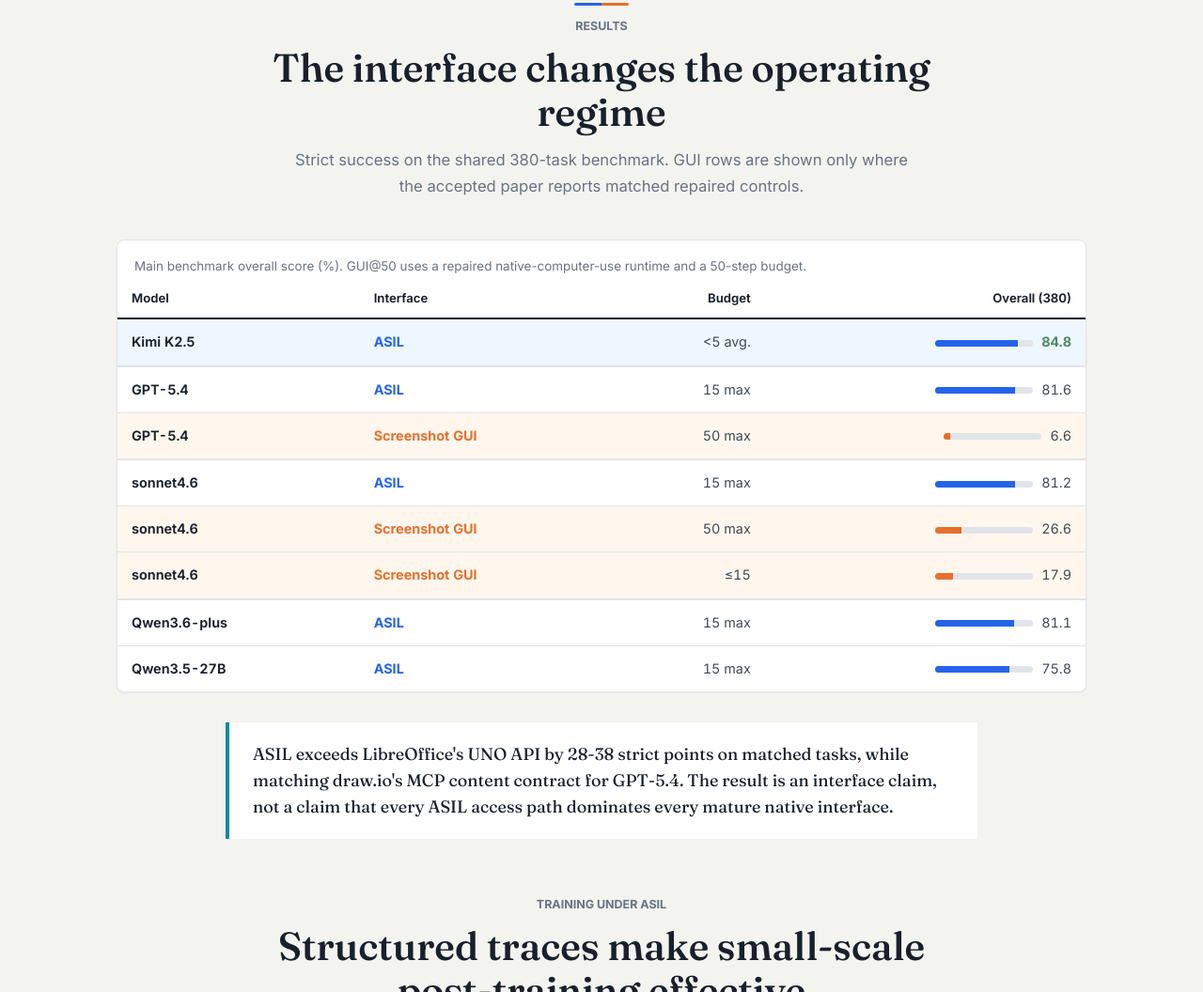
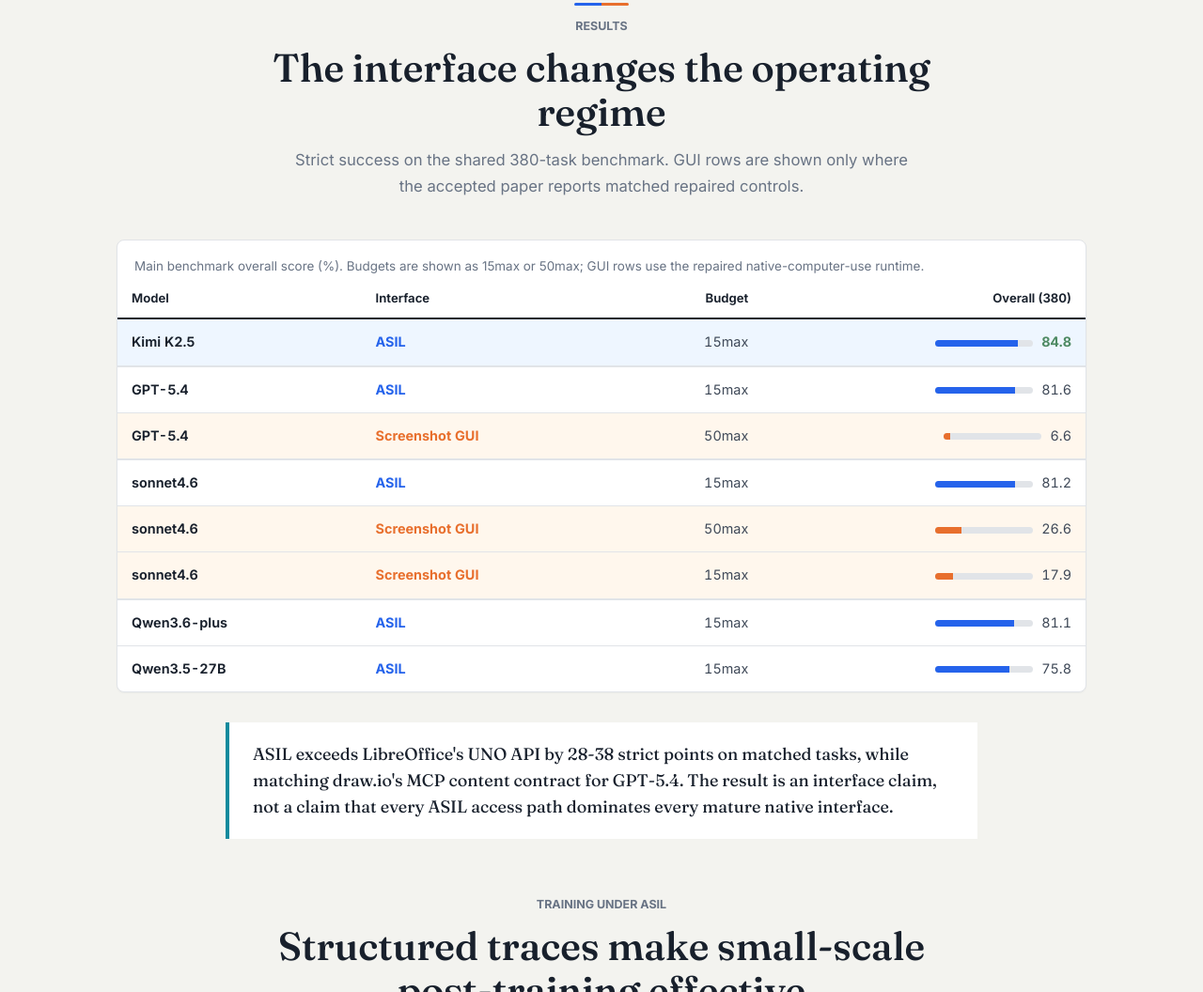
Before and after one commit to sharryXR/ASIL, a plain HTML site: page docs/index.html in a window 1280 px wide. Shown: the part 5621-6677 px from the top of the page at 94% size. Drawn offline with Linux system fonts and the light colour scheme.

Commit message:
docs: standardize result budget labels

```diff
--- a/docs/index.html
+++ b/docs/index.html
@@ -367,19 +367,19 @@
         <div class="tbl-card">
           <div class="tbl-scroll">
             <table class="results">
-              <caption>Main benchmark overall score (%). GUI@50 uses a repaired native-computer-use runtime and a 50-step budget.</caption>
+              <caption>Main benchmark overall score (%). Budgets are shown as 15max or 50max; GUI rows use the repaired native-computer-use runtime.</caption>
               <thead>
                 <tr><th class="left">Model</th><th class="left">Interface</th><th>Budget</th><th>Overall (380)</th></tr>
               </thead>
               <tbody>
-                <tr class="highlight"><td class="left model">Kimi K2.5</td><td class="left"><span class="mode-asil">ASIL</span></td><td>&lt;5 avg.</td><td class="score-cell"><span class="scorebar" style="--score:84.8%"></span><span class="best-score">84.8</span></td></tr>
-                <tr class="group-start"><td class="left model">GPT-5.4</td><td class="left"><span class="mode-asil">ASIL</span></td><td>15 max</td><td class="score-cell"><span class="scorebar" style="--score:81.6%"></span>81.6</td></tr>
-                <tr class="gui-row"><td class="left model">GPT-5.4</td><td class="left"><span class="mode-gui">Screenshot GUI</span></td><td>50 max</td><td class="score-cell"><span class="scorebar" style="--score:6.6%"></span>6.6</td></tr>
-                <tr class="group-start"><td class="left model">sonnet4.6</td><td class="left"><span class="mode-asil">ASIL</span></td><td>15 max</td><td class="score-cell"><span class="scorebar" style="--score:81.2%"></span>81.2</td></tr>
-                <tr class="gui-row"><td class="left model">sonnet4.6</td><td class="left"><span class="mode-gui">Screenshot GUI</span></td><td>50 max</td><td class="score-cell"><span class="scorebar" style="--score:26.6%"></span>26.6</td></tr>
-                <tr class="gui-row"><td class="left model">sonnet4.6</td><td class="left"><span class="mode-gui">Screenshot GUI</span></td><td>&le;15</td><td class="score-cell"><span class="scorebar" style="--score:17.9%"></span>17.9</td></tr>
-                <tr class="group-start"><td class="left model">Qwen3.6-plus</td><td class="left"><span class="mode-asil">ASIL</span></td><td>15 max</td><td class="score-cell"><span class="scorebar" style="--score:81.1%"></span>81.1</td></tr>
-                <tr><td class="left model">Qwen3.5-27B</td><td class="left"><span class="mode-asil">ASIL</span></td><td>15 max</td><td class="score-cell"><span class="scorebar" style="--score:75.8%"></span>75.8</td></tr>
+                <tr class="highlight"><td class="left model">Kimi K2.5</td><td class="left"><span class="mode-asil">ASIL</span></td><td>15max</td><td class="score-cell"><span class="scorebar" style="--score:84.8%"></span><span class="best-score">84.8</span></td></tr>
+                <tr class="group-start"><td class="left model">GPT-5.4</td><td class="left"><span class="mode-asil">ASIL</span></td><td>15max</td><td class="score-cell"><span class="scorebar" style="--score:81.6%"></span>81.6</td></tr>
+                <tr class="gui-row"><td class="left model">GPT-5.4</td><td class="left"><span class="mode-gui">Screenshot GUI</span></td><td>50max</td><td class="score-cell"><span class="scorebar" style="--score:6.6%"></span>6.6</td></tr>
+                <tr class="group-start"><td class="left model">sonnet4.6</td><td class="left"><span class="mode-asil">ASIL</span></td><td>15max</td><td class="score-cell"><span class="scorebar" style="--score:81.2%"></span>81.2</td></tr>
+                <tr class="gui-row"><td class="left model">sonnet4.6</td><td class="left"><span class="mode-gui">Screenshot GUI</span></td><td>50max</td><td class="score-cell"><span class="scorebar" style="--score:26.6%"></span>26.6</td></tr>
+                <tr class="gui-row"><td class="left model">sonnet4.6</td><td class="left"><span class="mode-gui">Screenshot GUI</span></td><td>15max</td><td class="score-cell"><span class="scorebar" style="--score:17.9%"></span>17.9</td></tr>
+                <tr class="group-start"><td class="left model">Qwen3.6-plus</td><td class="left"><span class="mode-asil">ASIL</span></td><td>15max</td><td class="score-cell"><span class="scorebar" style="--score:81.1%"></span>81.1</td></tr>
+                <tr><td class="left model">Qwen3.5-27B</td><td class="left"><span class="mode-asil">ASIL</span></td><td>15max</td><td class="score-cell"><span class="scorebar" style="--score:75.8%"></span>75.8</td></tr>
               </tbody>
             </table>
           </div>
```
Also changed, not shown: 2 other files.
